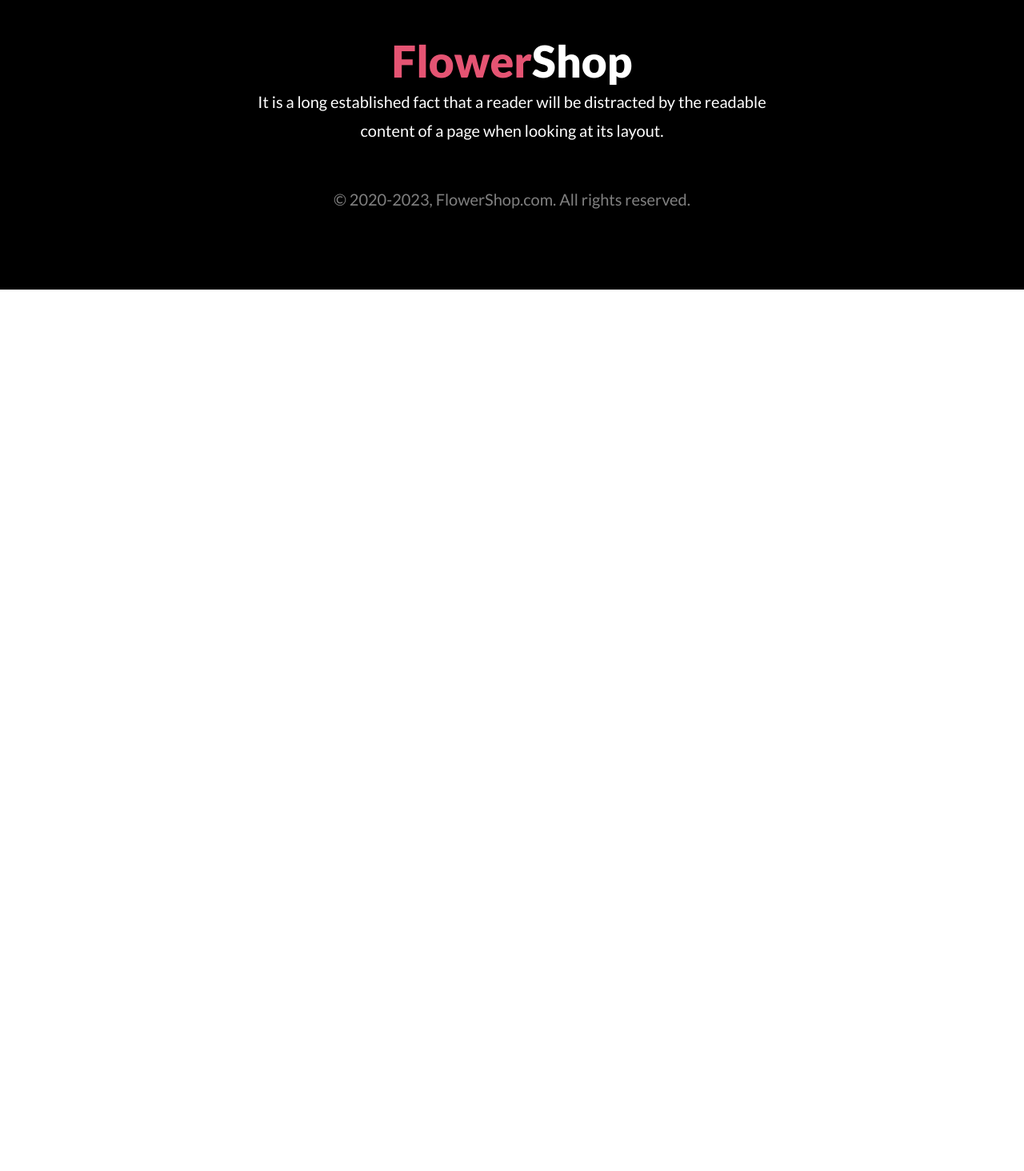
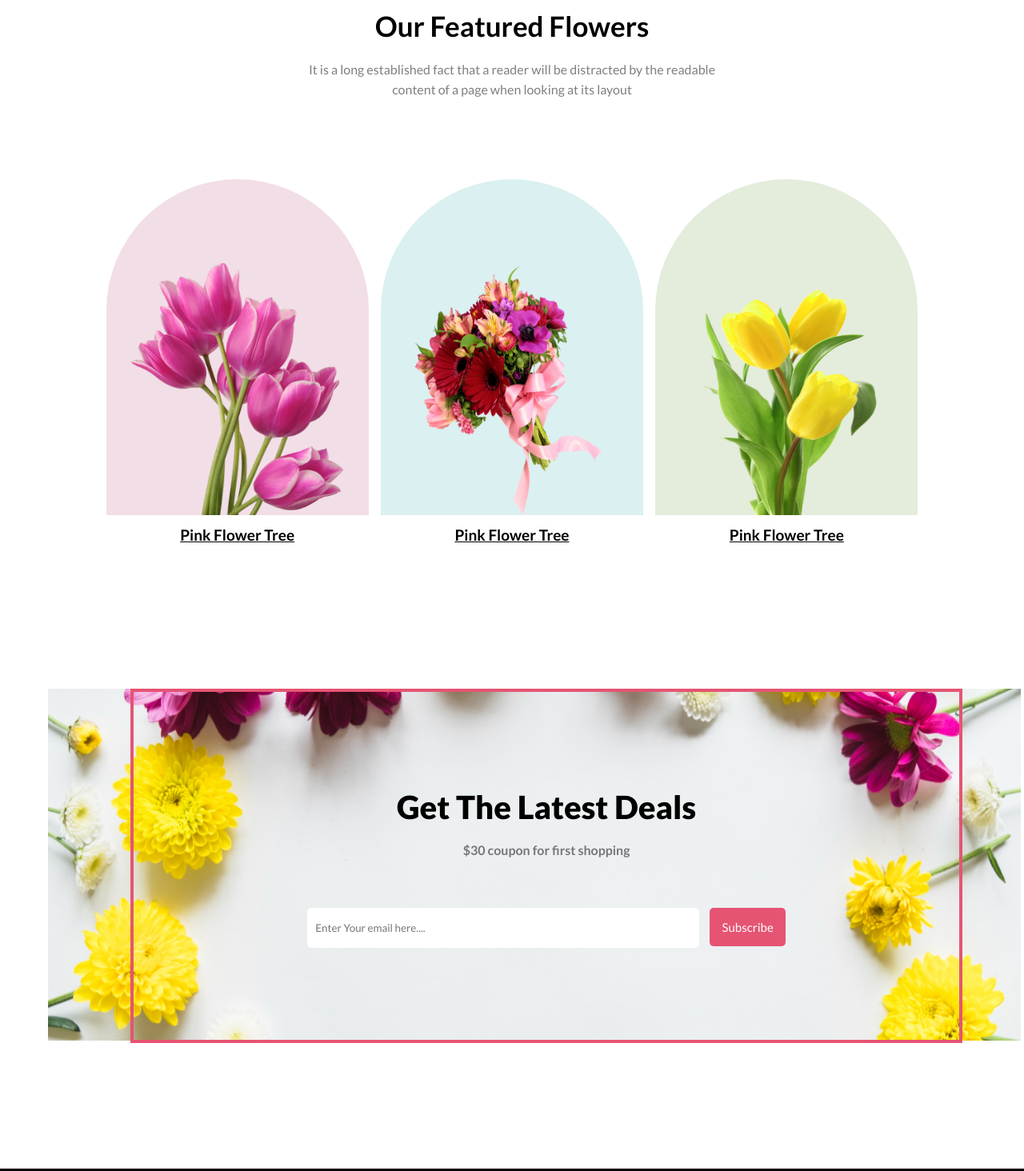
Before and after one commit to sajjadmolliek/flower-shop-assignment, a plain HTML site: page index.html in a window 1280 px wide. Shown: the part 840-2304 px from the top of the page at 80% size. Before the commit the page ends 1202 px from the top, so only its background shows below. Drawn offline with Linux system fonts and the light colour scheme; a web font is replaced by a local one.

Commit message:
section_01,02,06 and Footer Complete

```diff
--- a/index.html
+++ b/index.html
@@ -31,7 +31,46 @@
 
     <!-- Start Main Section -->
     <main>
+        <section class="section_02">
+            <div class="div_01">
+                <div class="div_02">
 
+                </div>
+                <div class="section_02content">
+                    <h1>Our Featured Flowers</h1>
+                <p>It is a long established fact that a reader will be distracted by the readable
+                    content of a page when looking at its layout</p>
+                </div>
+            </div>
+            <div class="div_01">
+                <div class="div_02"></div>
+                <div class="flower_div">
+                    <div class="f01">
+                        <img src="image/pngwing 6.png" alt="Flower No 01">
+                        <a href="#">Pink Flower Tree</a>
+                    </div>
+
+                    <div class="f02">
+                        <img src="image/pngwing 5.png" alt="Flower No 01">
+                        <a href="#">Pink Flower Tree</a>
+                    </div>
+                    <div class="f03">
+                        <img src="image/pngwing 7.png" alt="Flower No 01">
+                        <a href="#">Pink Flower Tree</a>
+                    </div>
+                </div>
+            </div>
+        </section>
+        <section class="section_06">
+            <section class="sub_section_06">
+                <div class="section_06_border">
+                    <h1>Get The Latest Deals</h1>
+                <p>$30 coupon for first shopping</p>
+                <input placeholder="Enter Your email here...." class="section_06_input"></input>
+                <button type="submit" class="section_06_bttn">Subscribe</button>
+                </div>
+            </section>
+        </section>
     </main>
     <!-- End Main Section -->
 
--- a/style.css
+++ b/style.css
@@ -6,7 +6,7 @@
 /* Header Section_01 Style Starting */
 .section_01{
     background-color: #fdeef1;
-    height: 713px;
+    height: 711px;
     padding: 20px;
 }
 .section_01_flex{
@@ -33,6 +33,7 @@
     padding: 10px;
     font-size: 20px;
     background-color: #E55473;
+    color: white;
     border: 0;
     border-radius: 5px;
 }
@@ -45,6 +46,157 @@
 
 
 
+/* Main Section Style Start */
+
+
+/* Section_02 Style Start */
+.section_02{
+    height: 750px;
+    margin-top: 100px;
+}
+.div_01{
+    display: flex;
+    justify-content: center;
+}
+.section_02content{
+    text-align: center;
+}
+.section_02content>h1{
+    font-size: 35px;
+
+}
+.section_02content>p{
+    width: 560px;
+    margin-top: 21px;
+    opacity: 0.5;
+    line-height: 25px;
+}
+.f01>img{
+    height: 315px;
+    width: 265px;
+    padding-top: 105px;
+}
+.f02>img{
+    height: 315px;
+    width: 265px;
+    padding-top: 105px;
+}
+.f03>img{
+    height: 315px;
+    width: 265px;
+    padding-top: 105px;
+}
+.flower_div{
+    display: flex;
+    justify-content: space-around;
+    width: 1030px;
+    margin-top: 100px;
+}
+.f01{
+    /* background-color: #E55473; */
+    text-align: center;
+    border-radius: 300px 300px 0px 0px;
+    background: rgba(167, 33, 98, 0.15);
+    height: 420px;
+    width: 328px;
+}
+.f02{
+    /* background-color: #E55473; */
+    text-align: center;
+    border-radius: 300px 300px 0px 0px;
+    background: #DAF0F1;
+    height: 420px;
+    width: 328px;
+}
+.f03{
+    /* background-color: #E55473; */
+    text-align: center;
+    border-radius: 300px 300px 0px 0px;
+    background:#E4ECDC;
+    height: 420px;
+    width: 328px;
+}
+.f01>a{
+    margin-top: 10px;
+    display: block;
+    font-size: 19px;
+    font-weight: 700;
+    color: black;
+}
+.f02>a{
+    margin-top: 10px;
+    display: block;
+    font-size: 19px;
+    font-weight: 700;
+    color: black;
+}
+.f03>a{
+    margin-top: 10px;
+    display: block;
+    font-size: 19px;
+    font-weight: 700;
+    color: black;
+}
+
+/* Section_02 Style Ending */
+/* Section_06 Style Start */
+.section_06{
+    height: 600px;
+}
+.sub_section_06{
+    background-image: url('image/Rectangle\ 9.png');
+    height: 550px;
+    background-size: 1227px 440px;
+    margin-top: 100px;
+    margin-left: 60px;
+    width: 95%;
+    background-position-x: center;
+    background-repeat: no-repeat;
+    text-align: center;
+}
+.section_06_border{
+    border: 4px solid #E55473;
+    height: 435px;
+    margin-left: 103px;
+    width: 84.88%;
+}
+.sub_section_06 h1{
+    font-size: 40px;
+    font-weight: 900;
+    margin-top: 10px;
+    padding-top: 110px;
+    margin-bottom: 20px;
+}
+.sub_section_06 p{
+    opacity: 0.5;
+    font-weight: 600;
+}
+.sub_section_06 .section_06_input{
+    width: 470px;
+    height: 30px;
+    padding: 10px;
+    margin-top: 63px;
+    border: 0;
+    border-radius: 5px;
+}
+.sub_section_06 .section_06_bttn{
+    background-color: #E55473;
+    color: white;
+    font-size: 15px;
+    padding: 15px;
+    margin-left: 10px;
+    margin-top: 63px;
+    border: 0;
+    border-radius: 5px;
+}
+/* Section_06 Style Ending */
+
+
+
+/* Main section style Ending */
+
+
+
 /* Footer Section_01 Style Starting */
 .footer{
     background-color: black;
@@ -52,9 +204,6 @@
     height: 449px;
     position: absolute;
     text-align: center;
-}
-.foot_div{
-    margin-top: 0%;
 }
 .footer>h1{
     color: white;
```
